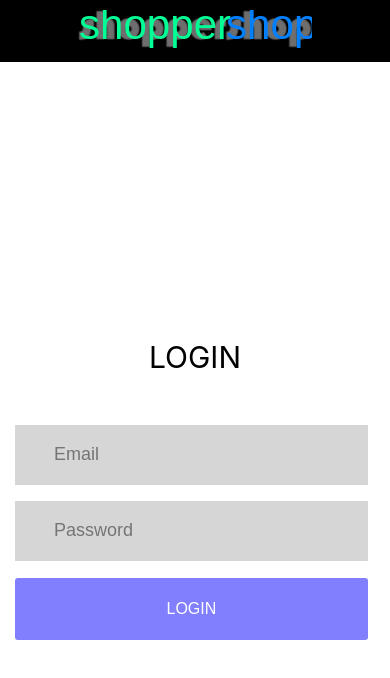
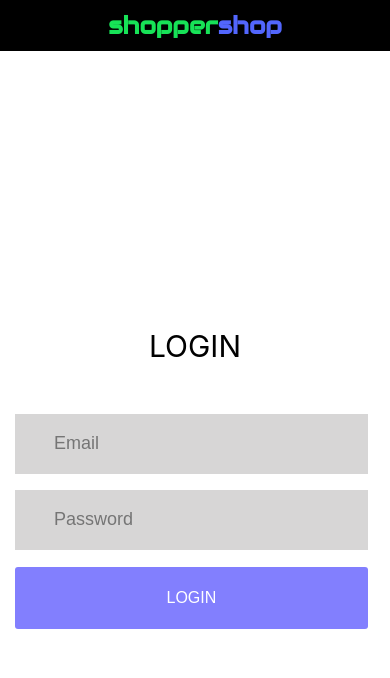
Before and after one commit to DhruvA99/ShopperShop, a React (Create React App) app: page /login in a window 390 px wide. Shown: the top 678 px of the page. Built offline with nearby package versions, Linux system fonts and the light colour scheme.

Commit message:
style(Navigation):Fixed Logo distortion in mobile applications

```diff
--- a/src/components/Navigation/Navbar.js
+++ b/src/components/Navigation/Navbar.js
@@ -10,7 +10,9 @@ const Navbar = (props) => {
     <div>
       <nav className={classes.mainNav}>
         <div className={classes.logo}>
-          <img src={LogoImage} alt="Logo" onClick={() => setDrawer(!drawer)} />
+          <span onClick={() => setDrawer(!drawer)}>
+            shopper<span className={classes.innerText}>shop</span>
+          </span>
         </div>
         <ul className={`${classes.navList}  ${drawer ? null : classes.remove}`}>
           <NavLink className={classes.item} to="/">
--- a/src/components/Navigation/Navbar.module.css
+++ b/src/components/Navigation/Navbar.module.css
@@ -1,3 +1,5 @@
+@import url("https://fonts.googleapis.com/css2?family=Audiowide&display=swap");
+
 .mainNav {
   display: flex;
   justify-content: space-between;
@@ -19,8 +21,16 @@
 }
 
 .logo {
-  width: 15%;
+  margin: auto;
   padding: 5px 20px;
+  color: rgb(23, 226, 87);
+  text-align: center;
+  font-size: 1.5rem;
+  font-family: "Audiowide", cursive;
+  font-weight: bold;
+}
+.innerText {
+  color: rgb(82, 102, 253);
 }
 
 .toggleIcon {
```
